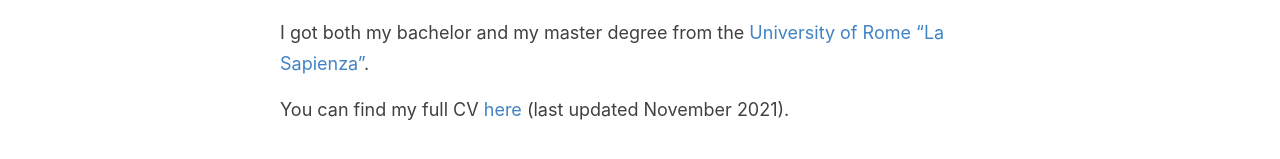
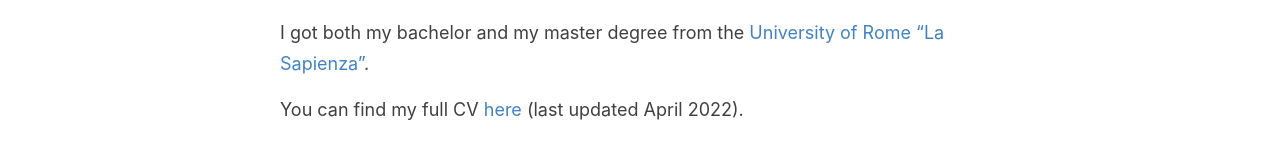
Before and after one commit to anddil/anddil.github.io, a Jekyll site: the page built from _pages/about.md, in a window 1280 px wide. Shown: the part 402-561 px from the top of the page. Built offline with Jekyll 4.4.1, drawn with Linux system fonts in a browser that asks for light colours.

Commit message:
Update about.md

```diff
--- a/_pages/about.md
+++ b/_pages/about.md
@@ -13,4 +13,4 @@ I did my graduate studies at [Scuola Normale Superiore](https://www.sns.it/en) i
 
 I got both my bachelor and my master degree from the [University of Rome "La Sapienza"](https://www.mat.uniroma1.it/en).
 
-You can find my full CV [here](CV.pdf) (last updated November 2021).
+You can find my full CV [here](CV.pdf) (last updated April 2022).
```
